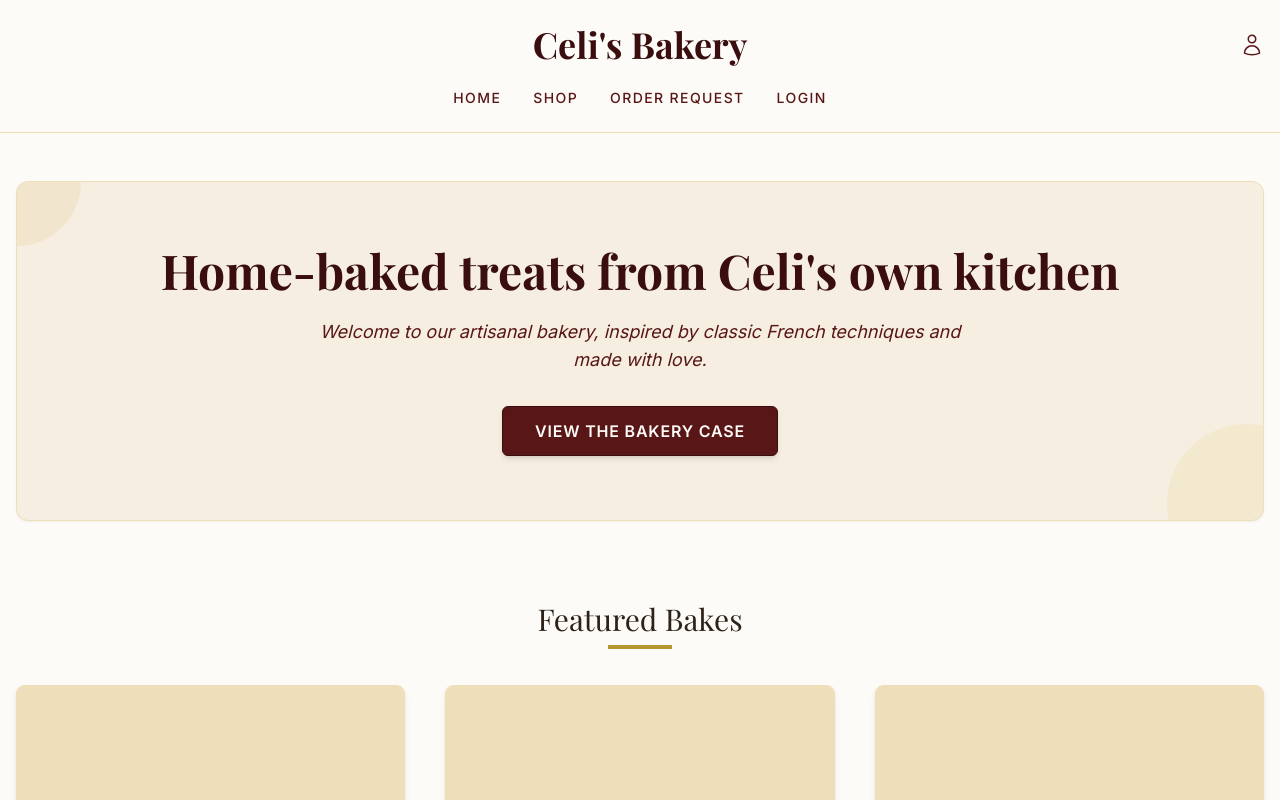
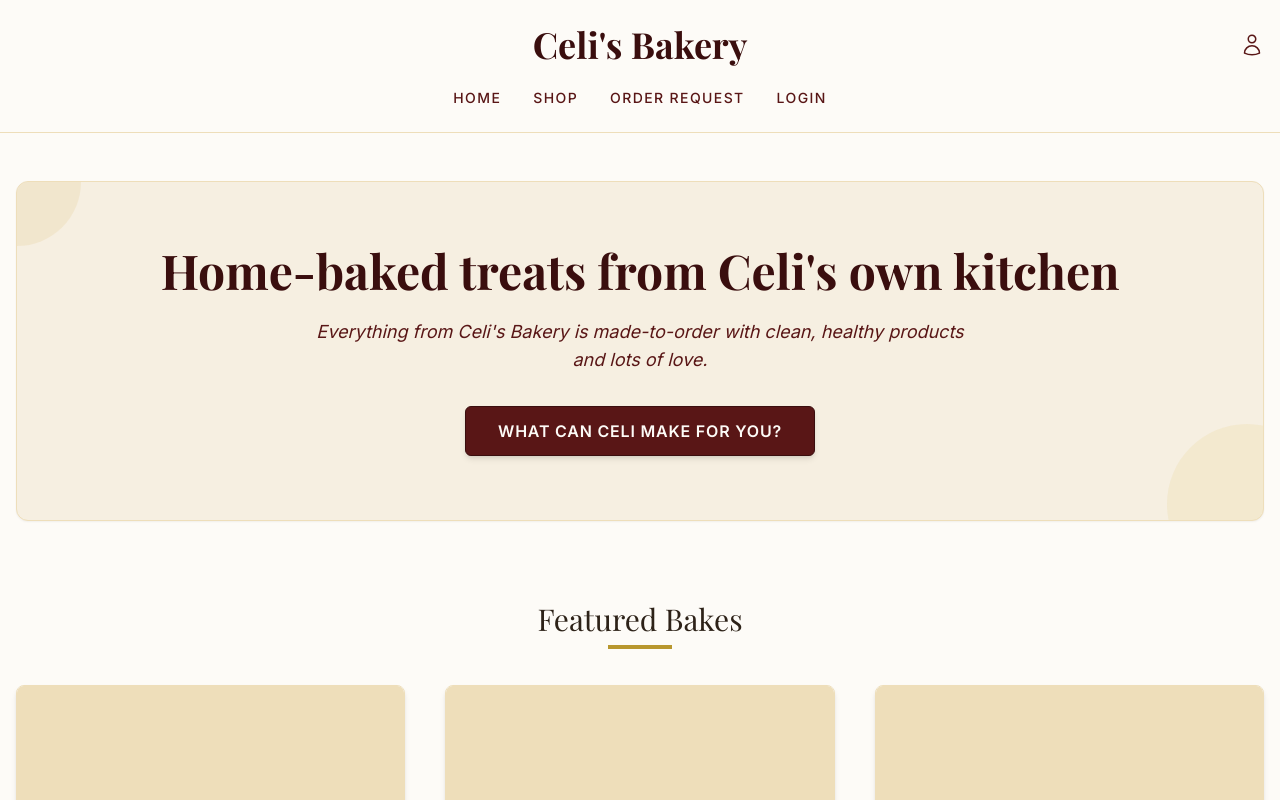
Before and after one commit to lngeorges/celis-bakery, a Next.js app: page / in a window 1280 px wide. Shown: the top 800 px of the page. Built offline with nearby package versions, Linux system fonts and the light colour scheme; a web font is replaced by a local one.

Commit message:
Update page.tsx
Updated home page text

```diff
--- a/src/app/page.tsx
+++ b/src/app/page.tsx
@@ -13,10 +13,10 @@ export default function Home() {
             Home-baked treats from Celi's own kitchen
           </h2>
           <p className="text-lg text-burgundy-700 max-w-2xl mx-auto italic mb-8">
-            Welcome to our artisanal bakery, inspired by classic French techniques and made with love.
+            Everything from Celi's Bakery is made-to-order with clean, healthy products and lots of love.
           </p>
           <a href="/products" className="inline-block bg-burgundy-700 text-cream-50 px-8 py-3 rounded-md hover:bg-burgundy-900 transition-colors uppercase tracking-wider font-semibold shadow-md border border-burgundy-900">
-            View the Bakery Case
+            What can Celi make for you?
           </a>
         </div>
       </section>
```
